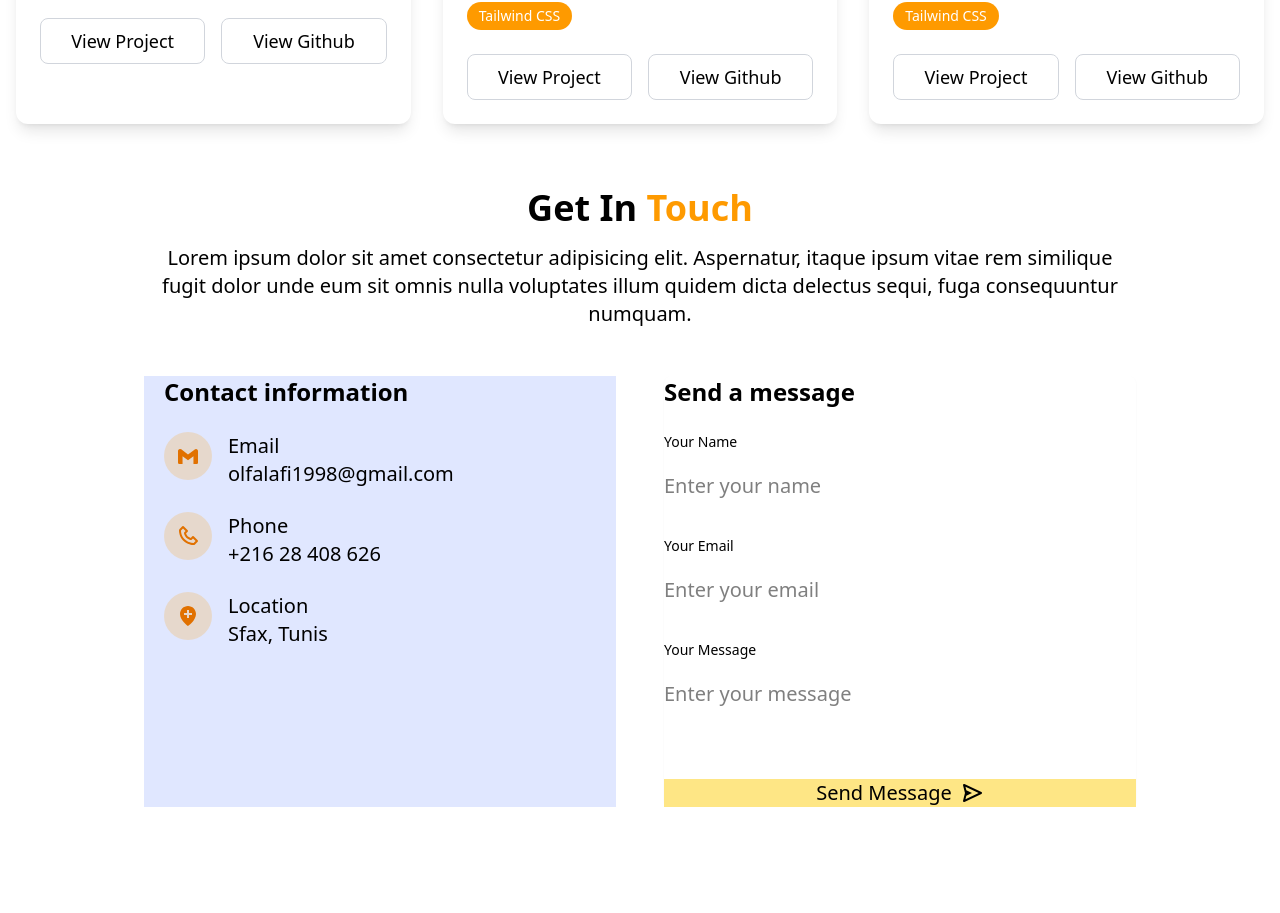
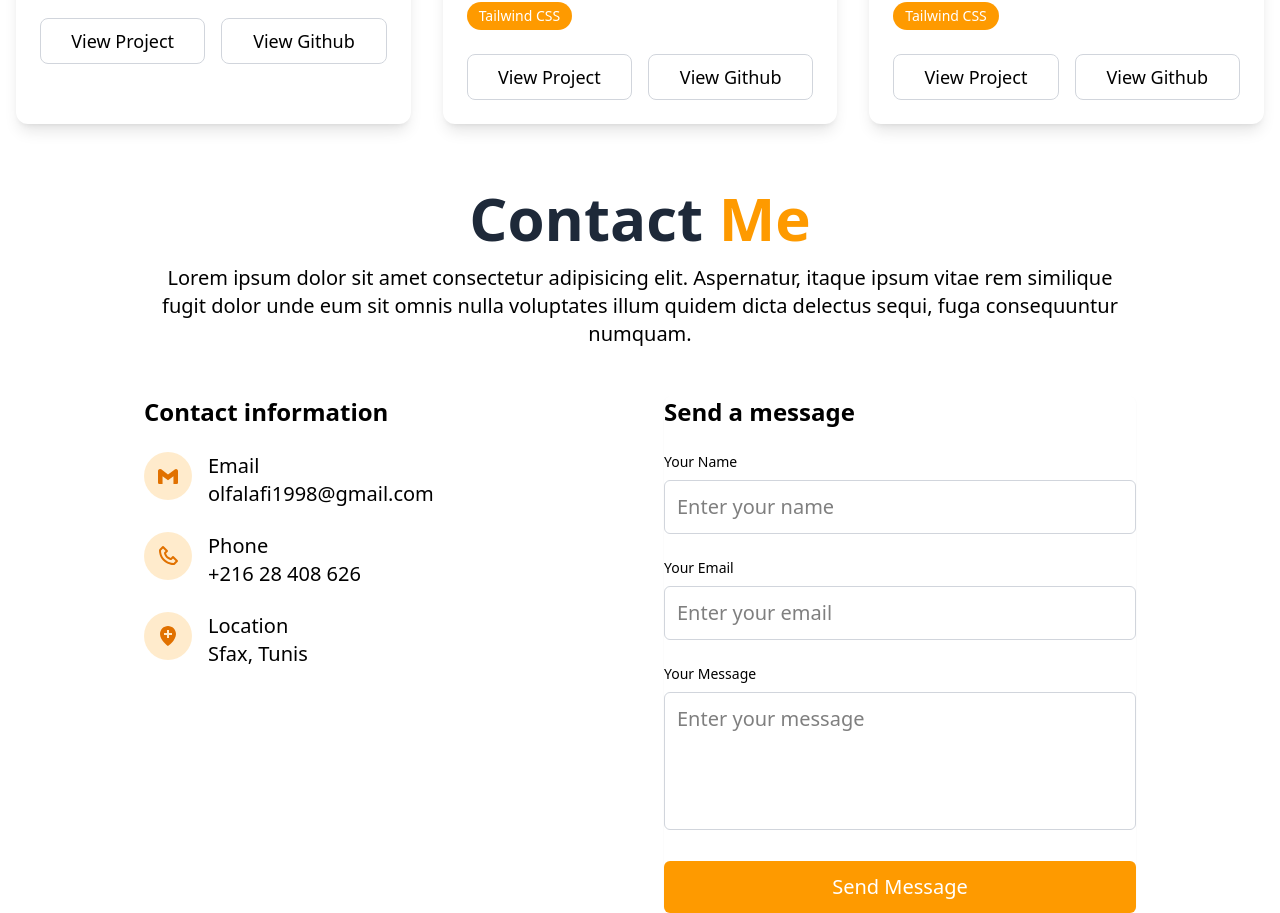
Before and after one commit to Lafi-olfa/next-portfolio, a Next.js app: page / in a window 1280 px wide. Shown: the part 3113-4026 px from the top of the page. Before the commit the page ends 3920 px from the top, so only its background shows below. Built offline with nearby package versions, Linux system fonts and the light colour scheme.

Commit message:
fix emailjs

```diff
--- a/app/components/contact.tsx
+++ b/app/components/contact.tsx
@@ -1,60 +1,72 @@
 "use client";
 import Link from "next/link";
 import { useState } from "react";
-import { BiLogoGmail, BiSend, BiSolidLocationPlus } from "react-icons/bi";
+import { BiLogoGmail, BiSolidLocationPlus } from "react-icons/bi";
 import { BiPhone } from "react-icons/bi";
-import emailjs from 'emailjs-com';
+import * as emailjs from '@emailjs/browser';
 
 export default function Contact() {
     const [userInput, setUserInput] = useState({
         name: '', email: '', message: ''
     });
-    const handleChange = (e) => {
+    const [isLoading, setIsLoading] = useState(false);
+    const handleChange = (e: { target: { name: string; value: string; }; }) => {
         const { name, value } = e.target;
+        console.log(name, value);
+
         setUserInput({
             ...userInput,
             [name]: value
         });
     };
-    const handleSubmit = async (e) => {
+
+    const handleSubmit = async (e: { preventDefault: () => void; }) => {
         e.preventDefault();
+
+        const emailParams = {
+            name: userInput.name,
+            email: userInput.email,
+            message: userInput.message
+        };
 
         const serviceID = process.env.NEXT_PUBLIC_EMAILJS_SERVICE_ID;
         const templateID = process.env.NEXT_PUBLIC_EMAILJS_TEMPLATE_ID;
         const userID = process.env.NEXT_PUBLIC_EMAILJS_PUBLIC_KEY;
- if (!serviceID || !templateID || !userID) {
-            console.log('Configuration EmailJS manquante. Vérifiez vos variables d\'environnement.');
-            // setIsLoading(false);
+
+        if (!serviceID || !templateID || !userID) {
+            console.error("One or many variables are missing!");
             return;
         }
+        setIsLoading(true);
         try {
-            const emailParams = {
-                name: userInput.name,
-                email: userInput.email,
-                message: userInput.message
-            };
-            const res = await emailjs.send(serviceID, templateID, emailParams, userID);
+            const res = await emailjs.send(
+                serviceID,
+                templateID,
+                emailParams,
+                userID
+            );
 
-      if (res.status === 200) {
-        console.log("Message sent successfully!");
-        setUserInput({
-          name: "",
-          email: "",
-          message: ""
-        });
-      }
+            if (res.status === 200) {
+                alert("Message sent successfully");
+                setUserInput({ name: '', email: '', message: '' });
+                setIsLoading(false);
+            } else {
+                alert("Failed to send message. Please try again later.");
+            }
         } catch (error) {
+            alert("Error");
             console.log(error);
+            setIsLoading(false);
+        }
+    };
 
-        }
-
-    }
     return (
         <section id="contact">
             <div className="container mx-auto max-w-5xl px-4 ">
-                <h2 className="text-3xl md:text-4xl font-bold mb-4 text-center">
-                    Get In <span className="text-amber-500">Touch</span>
+                <h2 className="text-4xl md:text-6xl font-bold text-gray-800 mb-4 text-center">
+                    Contact <span className="text-amber-500">Me</span>
                 </h2>
+
                 <p className="text-center mb-12 max-w-5xl max-auto">
                     Lorem ipsum dolor sit amet consectetur adipisicing elit. Aspernatur,
                     itaque ipsum vitae rem similique fugit dolor unde eum sit omnis nulla
@@ -62,7 +74,7 @@ export default function Contact() {
                     numquam.
                 </p>
                 <div className="grid grid-cols-1 md:grid-cols-2 gap-12">
-                    <div className="space-y-8 px-5 bg-indigo-100">
+                    <div className="space-y-8">
                         <h3 className="text-2xl font-semibold mb-6">
                             Contact information
                         </h3>
@@ -109,48 +121,54 @@ export default function Contact() {
                         </div>
 
                     </div>
-                    {/*  */}
+                    {/* */}
                     <div className="space-y-4 rounded-lg shadow-xs">
                         <h3 className="text-2xl font-bold mb-6"> Send a message</h3>
-                        <form action="" className="space-y-6">
+                        <form onSubmit={handleSubmit} className="space-y-6">
                             <div>
-                                <label htmlFor=""
+                                <label htmlFor="name"
                                     className="mb-2 font-medium block text-sm"
                                 >Your Name</label>
-                                <input type="text" name="text" id="name"       value={userInput.name}
+                                <input type="text" name="name" id="name" value={userInput.name}
                                     onChange={handleChange} required
                                     placeholder="Enter your name"
-                                    className="w-full px- py-3 rounded-md boder-input focus:outline-hidden focus:ring-2"
+                                    className="w-full px-3 py-3 rounded-md border border-gray-300 focus:outline-none focus:ring-2 focus:ring-amber-500"
                                 />
                             </div>
                             {/* email */}
                             <div>
-                                <label htmlFor=""
+                                <label htmlFor="email"
                                     className="mb-2 font-medium block text-sm"
                                 >Your Email</label>
-                                <input type="email" name="email" id="email"  value={userInput.email}
+                                <input type="email" name="email" id="email"
+                                    value={userInput.email}
                                     onChange={handleChange} required
                                     placeholder="Enter your email"
-                                    className="w-full px- py-3 rounded-md boder-input focus:outline-hidden focus:ring-2"
+                                    className="w-full px-3 py-3 rounded-md border border-gray-300 focus:outline-none focus:ring-2 focus:ring-amber-500"
                                 />
                             </div>
-                            {/* email */}
+                            {/* message */}
                             <div>
-                                <label htmlFor=""
+                                <label htmlFor="message"
                                     className="mb-2 font-medium block text-sm"
                                 >Your Message</label>
                                 <textarea
                                     name="message" id="message" required
-                                     value={userInput.message} onChange={handleChange}
+                                    value={userInput.message} onChange={handleChange}
                                     placeholder="Enter your message"
-                                    className="w-full px- py-3 rounded-md boder-input focus:outline-hidden focus:ring-2 resize-none"
+                                    rows={4}
+                                    className="w-full px-3 py-3 rounded-md border border-gray-300 focus:outline-none focus:ring-2 focus:ring-amber-500 resize-none"
                                 />
                             </div>
                             <button type="submit"
-                                className="flex items-center justify-center gap-2 w-full bg-amber-200"
-                                onSubmit={handleSubmit}
+                                className="flex items-center justify-center gap-2 w-full bg-amber-500 text-white py-3 rounded-md hover:bg-amber-600 transition-colors"
+
                             >
-                                Send Message <BiSend size={24} />
+                                {isLoading ? (
+                                    "Loading..."
+                                ) : (
+                                    "Send Message"
+                                )}
                             </button>
                         </form>
                     </div>
--- a/package.json
+++ b/package.json
@@ -9,6 +9,7 @@
     "lint": "next lint"
   },
   "dependencies": {
+    "@emailjs/browser": "^4.4.1",
     "bootstrap": "^5.3.7",
     "emailjs-com": "^3.2.0",
     "framer-motion": "^12.23.12",
```
Also changed, not shown: 1 other file (tests, documents, lock files or other folders).
